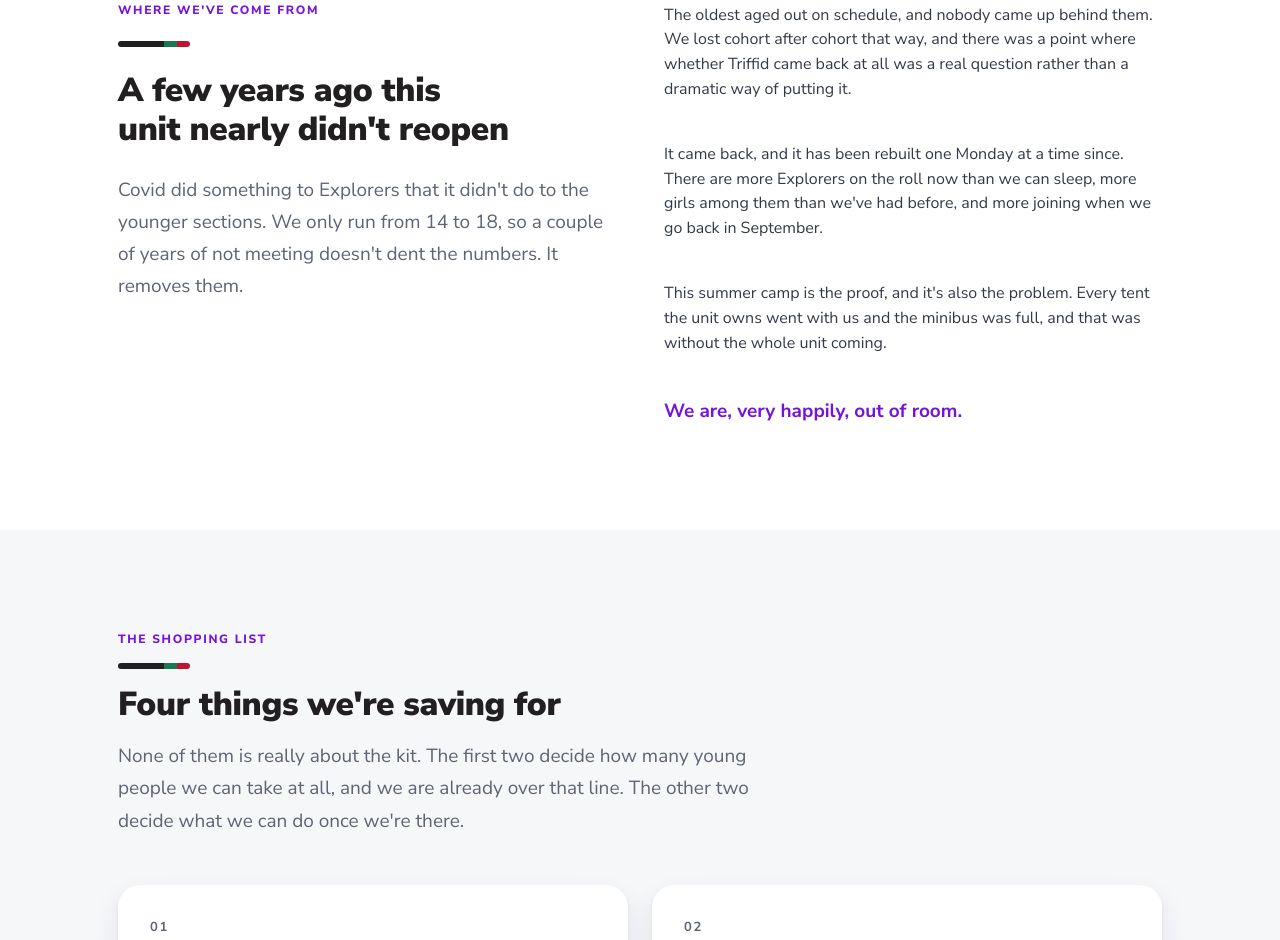
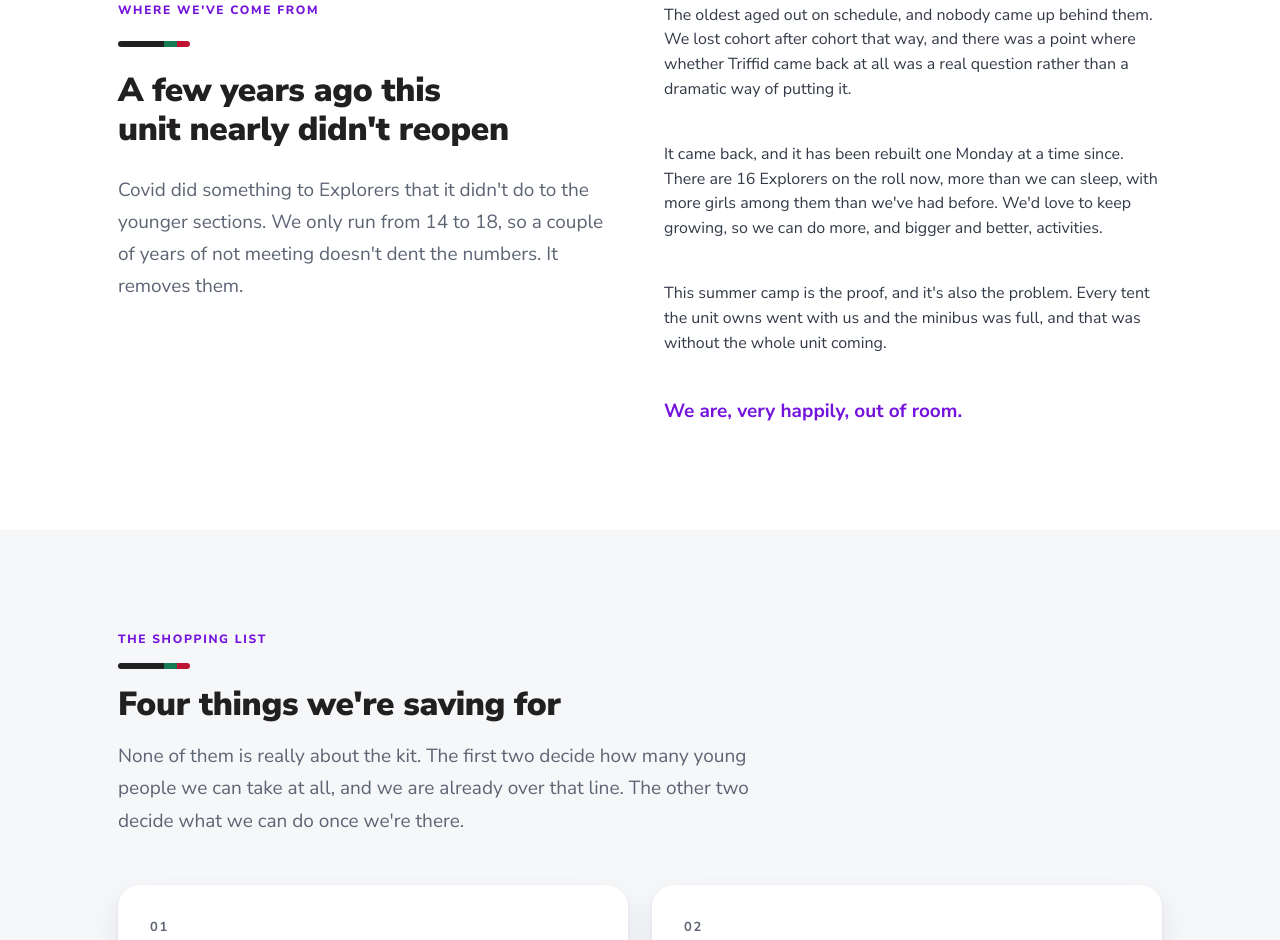
Before and after one commit to mrapoc/Triffidesu-website, a website: page support.html in a window 1280 px wide. Shown: the part 2362-3302 px from the top of the page. Drawn offline with Linux system fonts and the light colour scheme; no server answers.

Commit message:
Say we're up to 16 Explorers and want to keep growing
Co-Authored-By: Claude Opus 5.5 <noreply@anthropic.com>

```diff
--- a/support.html
+++ b/support.html
@@ -216,7 +216,7 @@
           </div>
           <div class="stack">
             <p>The oldest aged out on schedule, and nobody came up behind them. We lost cohort after cohort that way, and there was a point where whether Triffid came back at all was a real question rather than a dramatic way of putting it.</p>
-            <p>It came back, and it has been rebuilt one Monday at a time since. There are more Explorers on the roll now than we can sleep, more girls among them than we've had before, and more joining when we go back in September.</p>
+            <p>It came back, and it has been rebuilt one Monday at a time since. There are 16 Explorers on the roll now, more than we can sleep, with more girls among them than we've had before. We'd love to keep growing, so we can do more, and bigger and better, activities.</p>
             <p>This summer camp is the proof, and it's also the problem. Every tent the unit owns went with us and the minibus was full, and that was without the whole unit coming.</p>
             <p class="lede" style="color: var(--text-brand); font-weight: var(--weight-bold);">We are, very happily, out of room.</p>
           </div>
```
Also changed, not shown: impact.html (+1 -1 lines).
